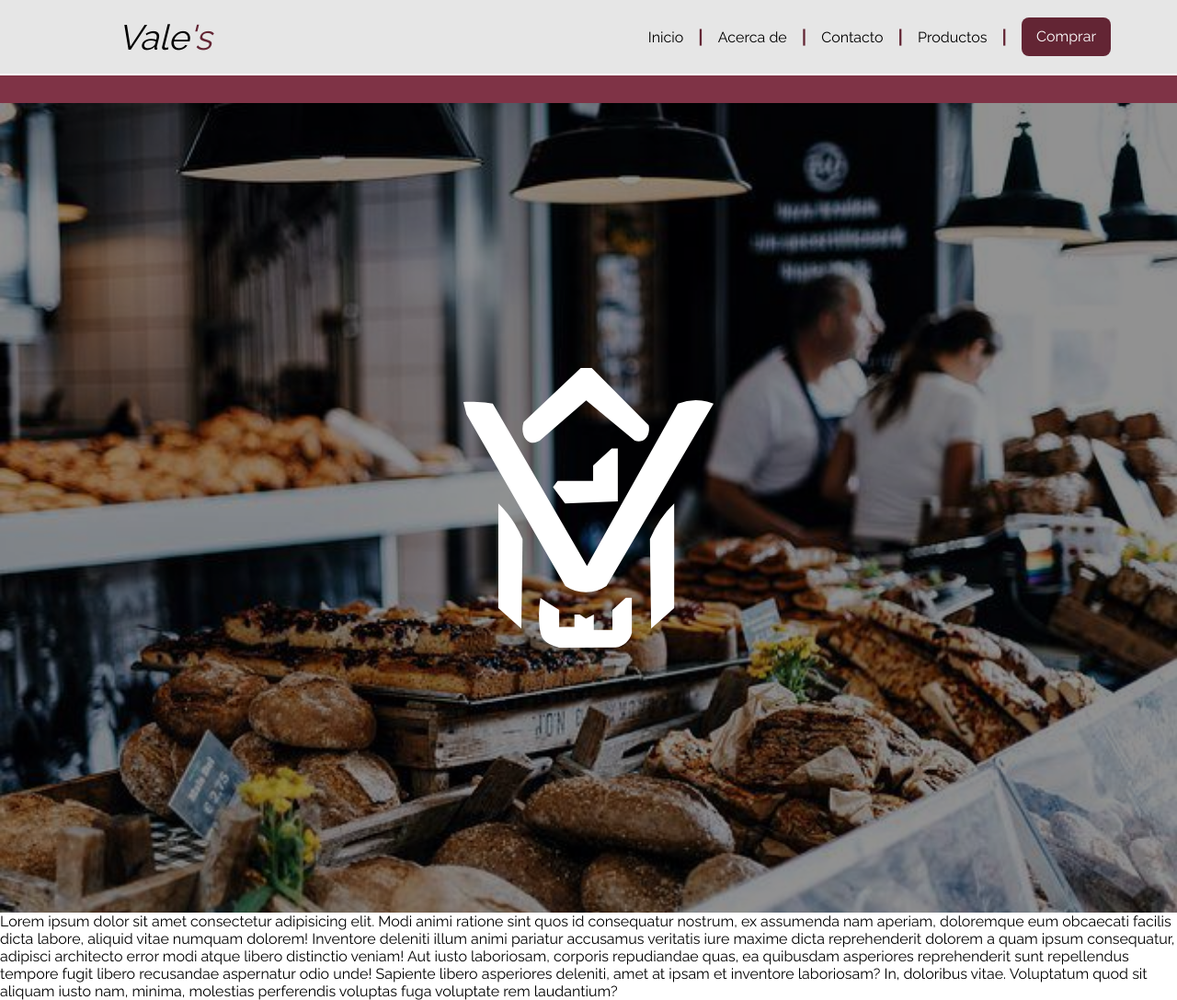
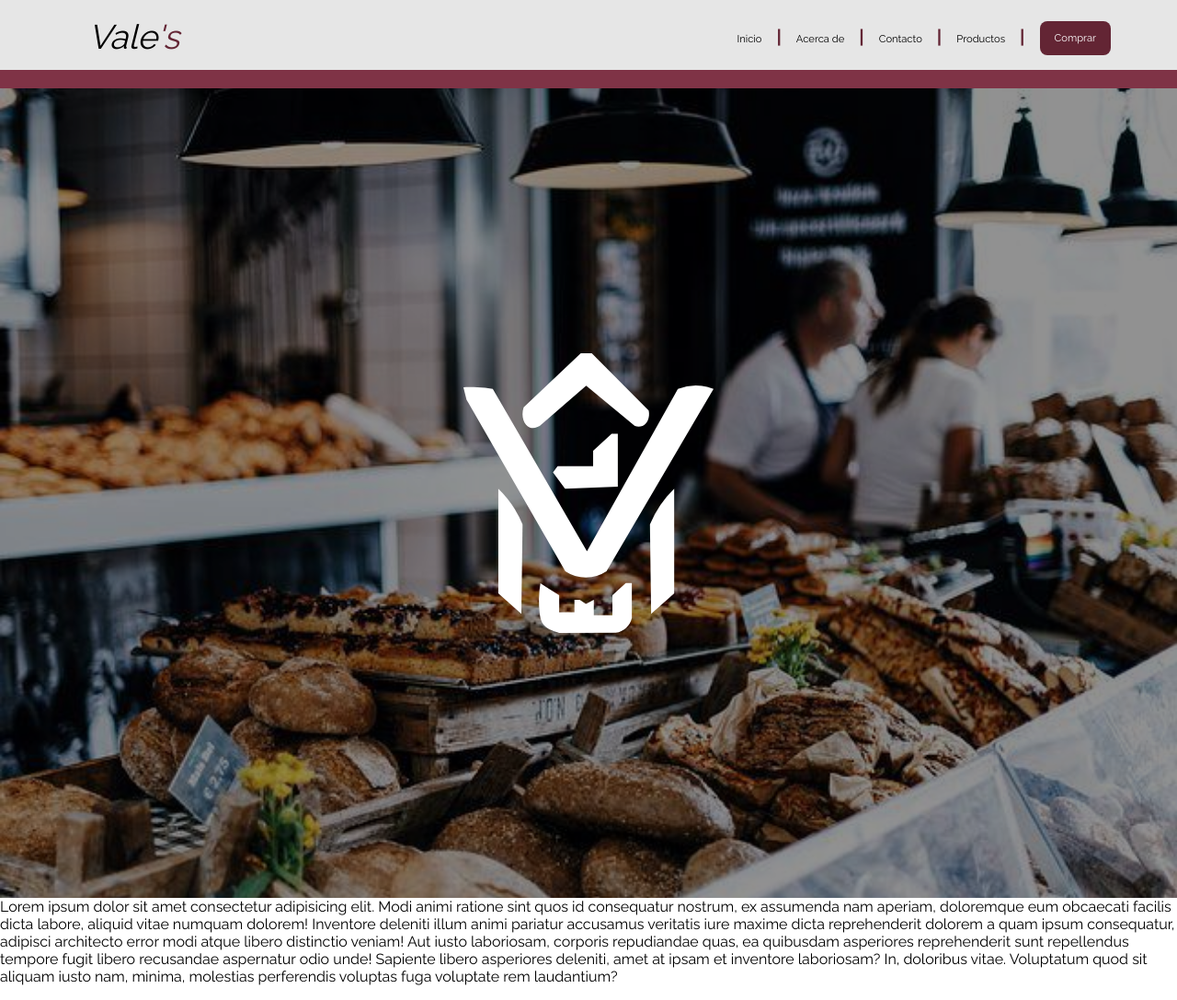
Before and after one commit to Alvaro2005/ValeReposteria, a plain HTML site: page index.html in a window 1280 px wide. Shown: the whole page at 92% size. Drawn offline with Linux system fonts and the light colour scheme.

Commit message:
Segundo commit

```diff
--- a/css/style.css
+++ b/css/style.css
@@ -26,18 +26,20 @@ a {
     display: flex;
     justify-content: space-between;
     align-items: center;
-    padding: 2rem 4rem 2rem 8rem;
+    padding: 2rem 4rem 2rem 6rem;
     position: relative;
-    margin-bottom: 2rem;
+    top: 0;
+    left: 0;
+    margin-bottom: 1rem;
 }
 
 .navbar::before {
     content: " ";
-    height: 30px;
+    height: 20px;
     width: 100%;
     background-color: rgb(127, 51, 70);
     position: absolute;
-    bottom: -2rem;
+    bottom: -1rem;
     left: 0;
 }
 
@@ -53,6 +55,7 @@ a {
 
 .menu>ul>li>a {
     color: #000;
+    font-size: 0.7rem;
 
 }
 
@@ -63,7 +66,7 @@ a {
 }
 
 .logo>h2 {
-    font-size: 38px;
+    font-size: 2.3rem;
     font-style: italic;
     font-weight: 500;
 }
--- a/index.html
+++ b/index.html
@@ -17,7 +17,7 @@
     <meta name="HandheldFriendly" content="true">
     <meta name="description"
         content="Hola visita mi Reposteria encontraras muchos postres preparados con los mejores ingredientes">
-    <meta property="og:url" name="twitter:url" content="https://alvaro2005.github.io/js-DOM/">
+    <meta property="og:url" name="twitter:url" content="https://alvaro2005.github.io/ValeReposteria/">
 
     <meta name="twitter:card" content="summary">
     <meta property="og:type" content="website">
```
